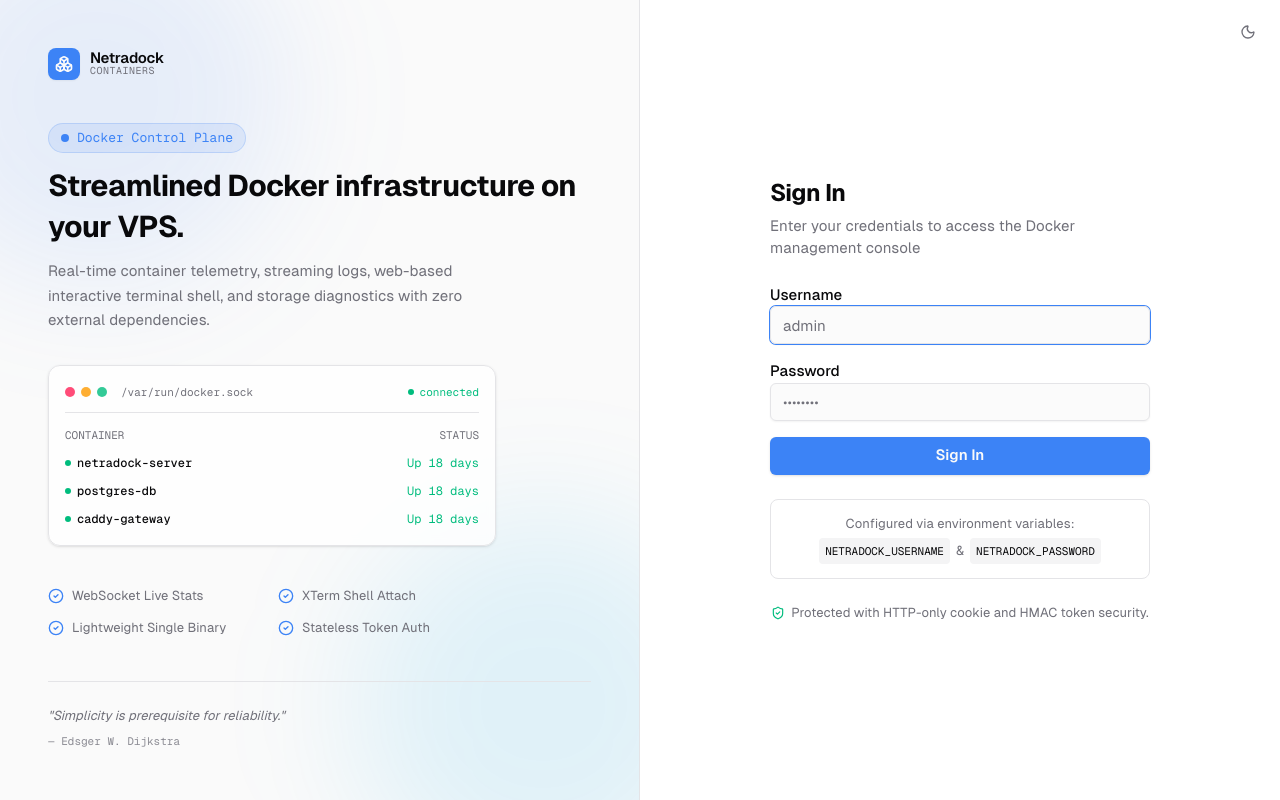
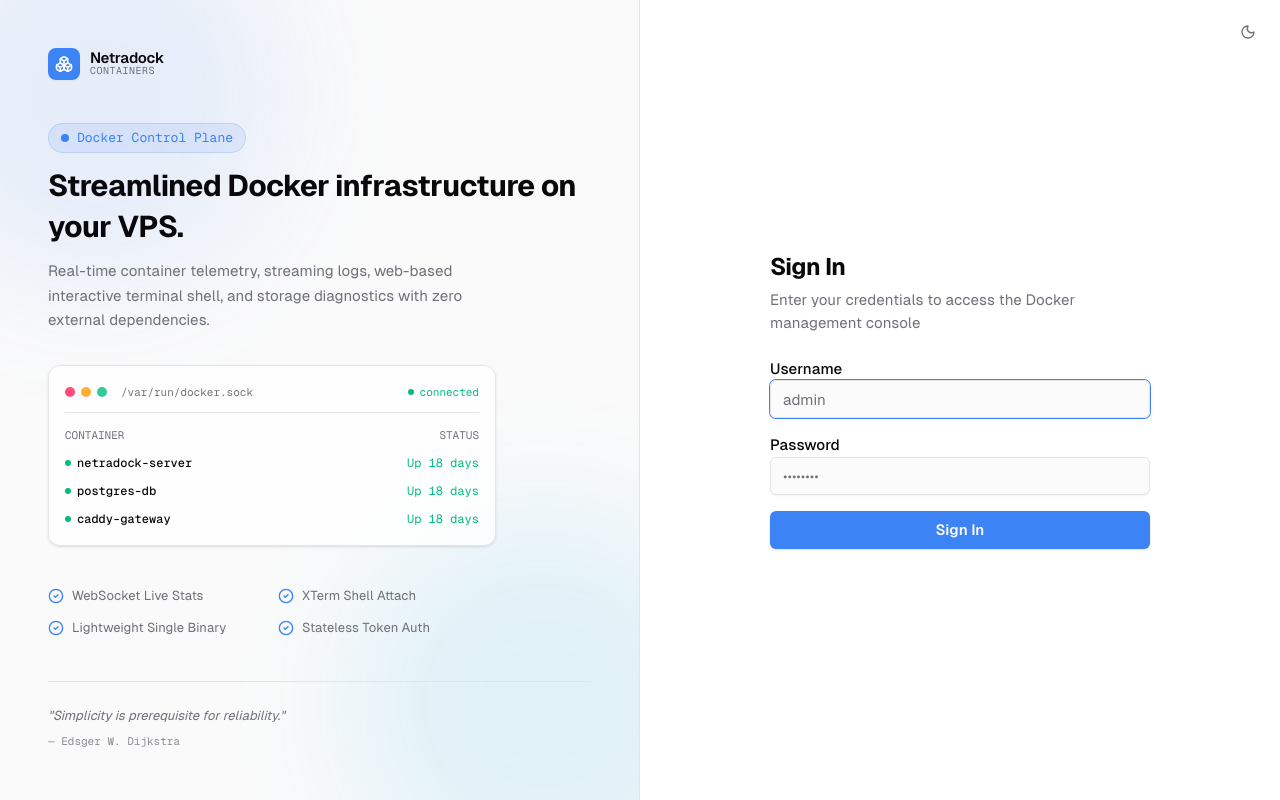
Before and after one commit to idnatiya/netradock, a Vue app in the folder web/: page /login in a window 1280 px wide. Built offline with nearby package versions, Linux system fonts and the light colour scheme; no server answers.

Commit message:
feat: remove unnecessary security hints and credential display from LoginView

```diff
--- a/web/src/views/LoginView.vue
+++ b/web/src/views/LoginView.vue
@@ -6,7 +6,6 @@ import {
   CheckCircle2,
   Loader2,
   Moon,
-  ShieldCheck,
   Sun,
 } from 'lucide-vue-next'
 import { api, currentUser } from '@/api'
@@ -225,22 +224,6 @@ async function submit() {
             <span>{{ busy ? 'Authenticating...' : 'Sign In' }}</span>
           </Button>
         </form>
-
-        <!-- Credentials Hint Card -->
-        <div class="p-3.5 rounded-lg border border-border bg-card/60 text-center space-y-1">
-          <p class="text-xs text-muted-foreground">Configured via environment variables:</p>
-          <div class="flex items-center justify-center gap-1.5 flex-wrap">
-            <code class="px-1.5 py-0.5 rounded bg-muted font-mono text-[11px] text-foreground">NETRADOCK_USERNAME</code>
-            <span class="text-xs text-muted-foreground">&</span>
-            <code class="px-1.5 py-0.5 rounded bg-muted font-mono text-[11px] text-foreground">NETRADOCK_PASSWORD</code>
-          </div>
-        </div>
-
-        <!-- Security Note -->
-        <p class="text-center text-xs text-muted-foreground flex items-center justify-center gap-1.5">
-          <ShieldCheck class="size-3.5 text-emerald-500" />
-          <span>Protected with HTTP-only cookie and HMAC token security.</span>
-        </p>
       </div>
     </div>
   </div>
```
